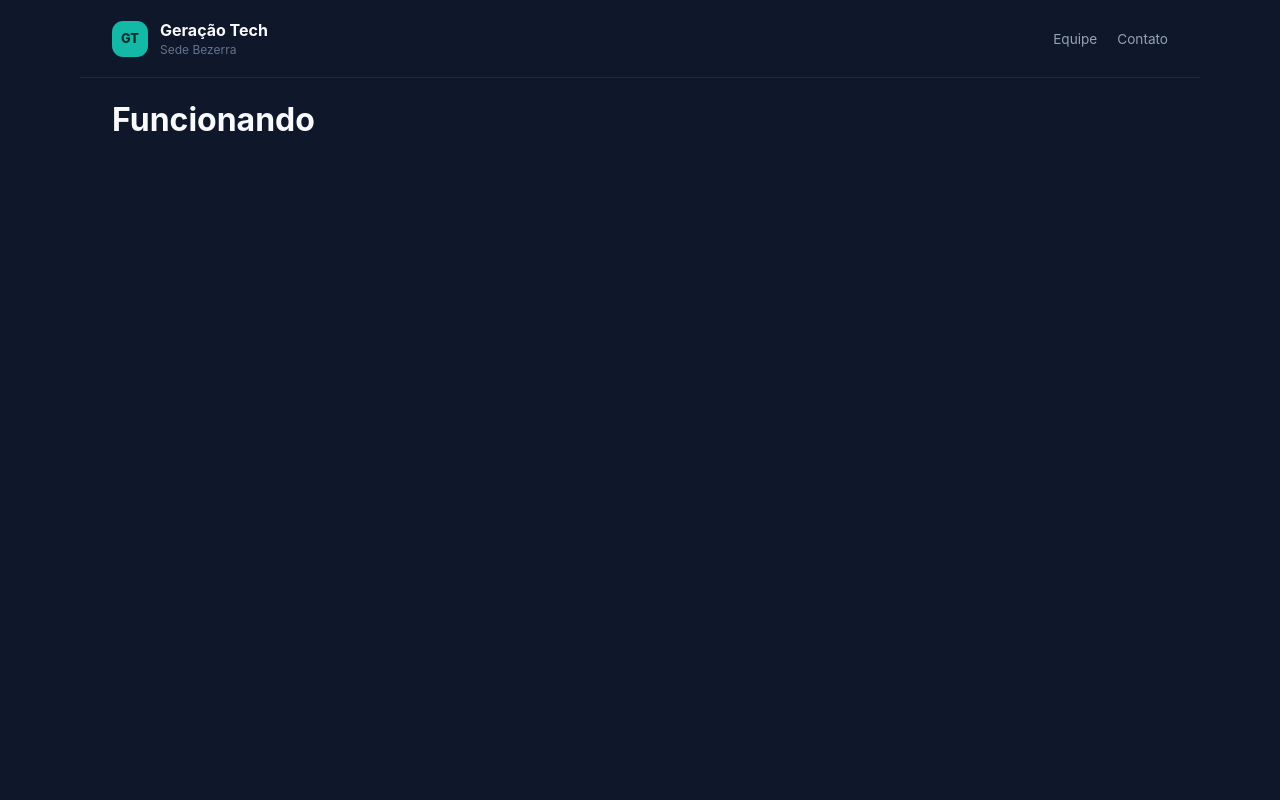
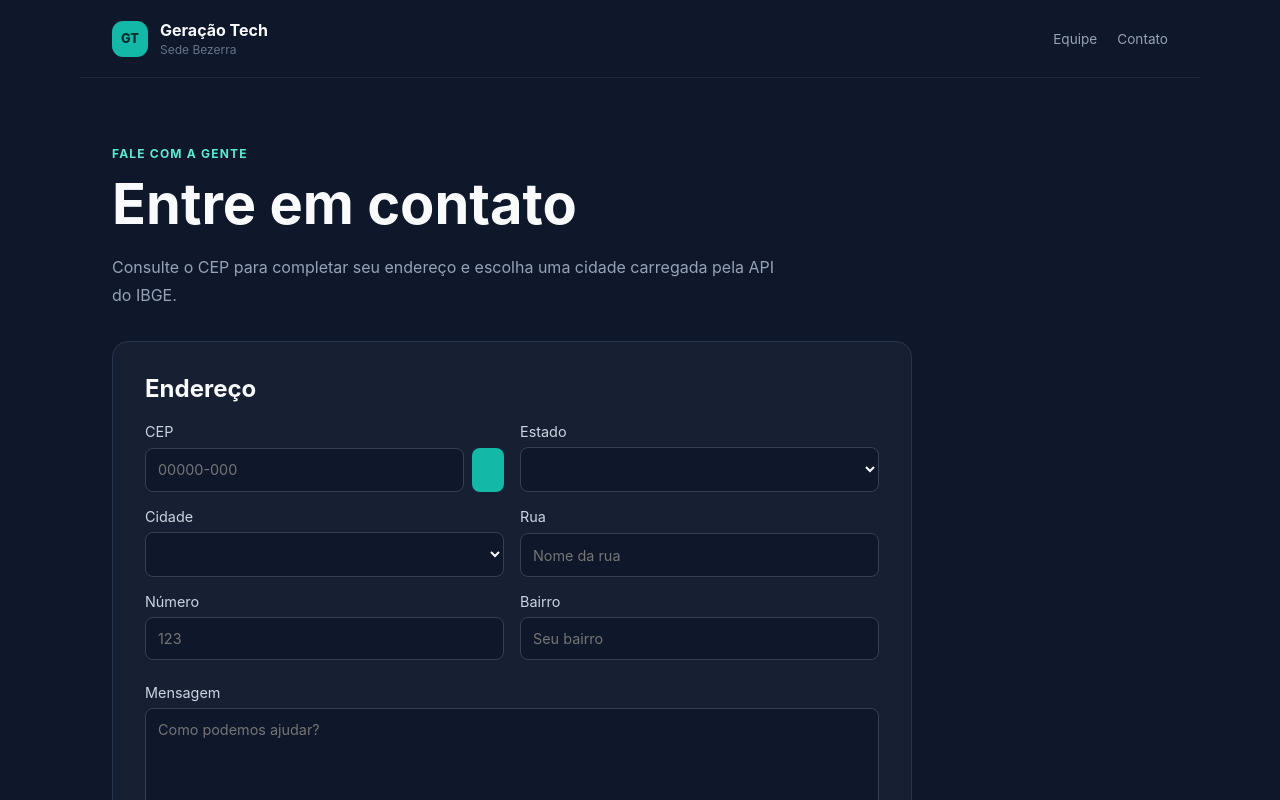
Before and after one commit to arielyneri/react, a React (Vite) app: page /Contato in a window 1280 px wide. Shown: the top 800 px of the page. Built offline with nearby package versions, Linux system fonts and the light colour scheme.

Commit message:
Colocando API do ibge

```diff
--- /dev/null
+++ b/src/pages/Contact.css
@@ -0,0 +1,113 @@
+.contact-page,
+.hooks-page {
+    padding: 4rem 0;
+}
+
+.contact-page h1,
+.hooks-page h1 {
+    font-size: clamp(2rem, 5vw, 3.5rem);
+    margin: 0.5rem 0;
+}
+
+.page-intro {
+    color: #94a3b8;
+    line-height: 1.7;
+    max-width: 680px;
+}
+
+.contact-form {
+    background: #172033;
+    border: 1px solid #26354e;
+    border-radius: 1rem;
+    display: grid;
+    gap: 1.5rem;
+    margin-top: 2rem;
+    max-width: 800px;
+    padding: 2rem;
+}
+
+.form-section h2 {
+    margin-top: 0;
+}
+
+.form-grid {
+    display: grid;
+    gap: 1rem;
+    grid-template-columns: repeat(2, 1fr);
+}
+
+.contact-form label {
+    color: #cbd5e1;
+    display: grid;
+    font-size: 0.9rem;
+    gap: 0.45rem;
+}
+
+.contact-form input,
+.contact-form select,
+.contact-form textarea {
+    background: #0f172a;
+    border: 1px solid #334155;
+    border-radius: 0.5rem;
+    color: #f8fafc;
+    font: inherit;
+    padding: 0.75rem;
+    width: 100%;
+}
+
+.contact-form textarea {
+    resize: vertical;
+}
+
+.cep-field {
+    display: flex;
+    gap: 0.5rem;
+}
+
+.cep-field button,
+.submit-button {
+    background: #14b8a6;
+    border: 0;
+    border-radius: 0.5rem;
+    color: #042f2e;
+    cursor: pointer;
+    font-weight: 700;
+    padding: 0.75rem 1rem;
+    white-space: nowrap;
+}
+
+.cep-field button:disabled {
+    cursor: wait;
+    opacity: 0.7;
+}
+
+.submit-button {
+    justify-self: start;
+}
+
+.form-status {
+    margin: 0;
+}
+
+.form-status.success {
+    color: #5eead4;
+}
+
+.form-status.error {
+    color: #fda4af;
+}
+
+@media (max-width: 650px) {
+    .contact-page,
+    .hooks-page {
+        padding: 2.5rem 0;
+    }
+
+    .form-grid {
+        grid-template-columns: 1fr;
+    }
+
+    .cep-field {
+        flex-direction: column;
+    }
+}
--- a/src/pages/Contact.jsx
+++ b/src/pages/Contact.jsx
@@ -1,5 +1,114 @@
-export default function Contact(){
+import { useState } from 'react';
+import './Contact.css'
+
+const initialForm = {
+    cep: '',
+    street: '',
+    neighborhood: '',
+    state: '',
+    city: '',
+    number: '',
+    message: ''
+}
+
+export default function Contact() {
+    const [form, setForm] = useState(initialForm);
+    const [status, setStatus] = useState({ type: '', message: '' })
+
+    async function searchCep(){
+        const cleanCep = form.cep.replace(/\D/g, '');
+        if(cleanCep.length !== 8){
+            setStatus({ type: 'error', message: 'Digite um CEP válido!' });
+            return;
+        }
+
+        try{
+            const response = await fetch(`https://viacep.com.br/ws/${cleanCep}/json/`);
+            if(!response.ok) throw new Error('Falha na busca do CEP');
+            const adress = await response.json();
+            if(address.erro) throw new Error('CEP não encontrado');
+            setForm((current) => ({
+                ...current,
+                cep: cleanCep,
+                street: address.logradouro || '',
+                neighborhood: address.bairro || '',
+                state: address.uf || '',
+                city: address.localidade || ''
+
+            }));
+            setStatus({ type: 'success', message: 'Endereço encontrado!' })
+        } catch(e) {
+            setStatus({ type: 'error', message: e.message })
+        }
+    }
+
     return (
-        <h1>Funcionando</h1>
-    )
+        <section className="contact-page">
+            <span className="section-label">Fale com a gente</span>
+            <h1>Entre em contato</h1>
+            <p className="page-intro">Consulte o CEP para completar seu endereço e escolha uma cidade carregada pela API do IBGE.</p>
+            <form className="contact-form">
+                <div className="form-section">
+                    <h2>Endereço</h2>
+                    <div className="form-grid">
+                        <label>CEP
+                            <div className="cep-field">
+                                <input
+                                    name="cep"
+                                    inputMode="numeric"
+                                    value={form.cep}
+                                    onChange={(evento) =>
+                                        setForm((current) =>
+                                        ({...current, cep: evento.target.value}))}
+                                    placeholder="00000-000"
+                                />
+                                <button type="button" onClick={searchCep}>
+                                </button>
+                            </div>
+                        </label>
+                        <label>Estado
+                            <select
+                                name="state"
+                            >
+                            </select>
+                        </label>
+                        <label>Cidade
+                            <select
+                                name="city"
+                            >
+                            </select>
+                        </label>
+                        <label>Rua
+                            <input
+                                name="street"
+                                placeholder="Nome da rua"
+                                value={form.street}
+                            />
+                        </label>
+                        <label>Número
+                            <input
+                                name="number"
+                                placeholder="123"
+                            />
+                        </label>
+                        <label>Bairro
+                            <input
+                                name="neighborhood"
+                                placeholder="Seu bairro"
+                                value={form.neighborhood}
+                            />
+                        </label>
+                    </div>
+                </div>
+                <label>Mensagem
+                    <textarea
+                        name="message"
+                        rows="5"
+                        placeholder="Como podemos ajudar?"
+                    />
+                </label>
+                <button className="submit-button" type="submit">Enviar mensagem</button>
+            </form>
+        </section>
+    );
 }
```
